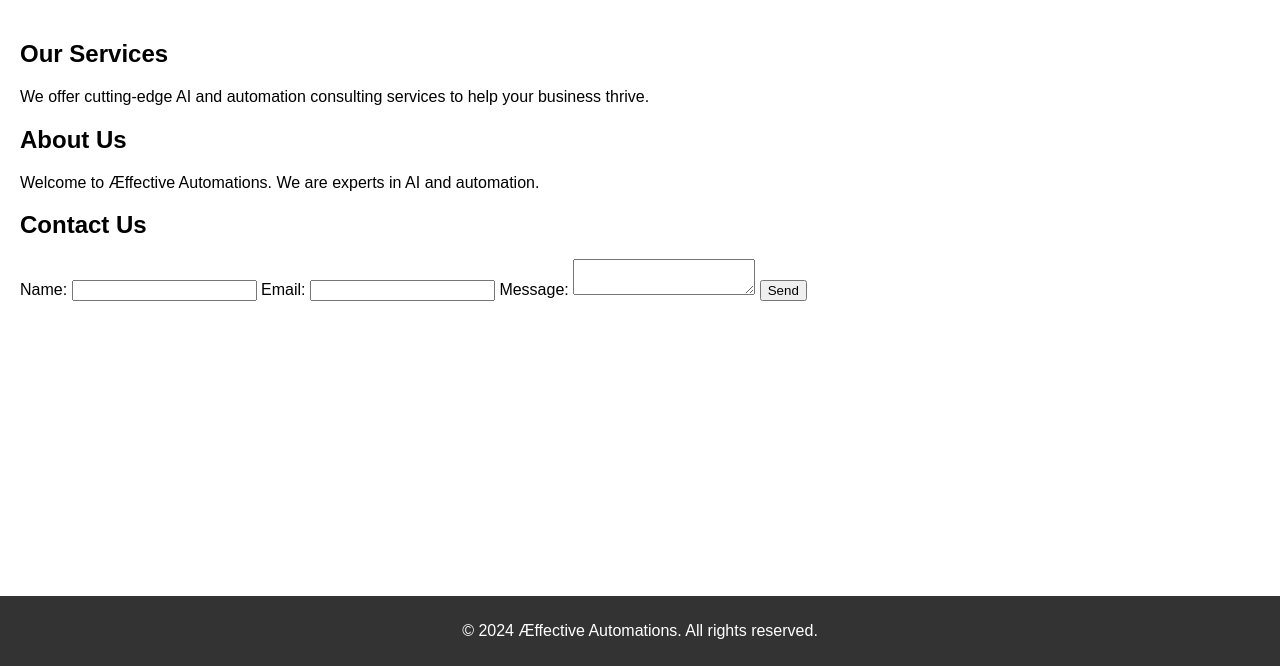
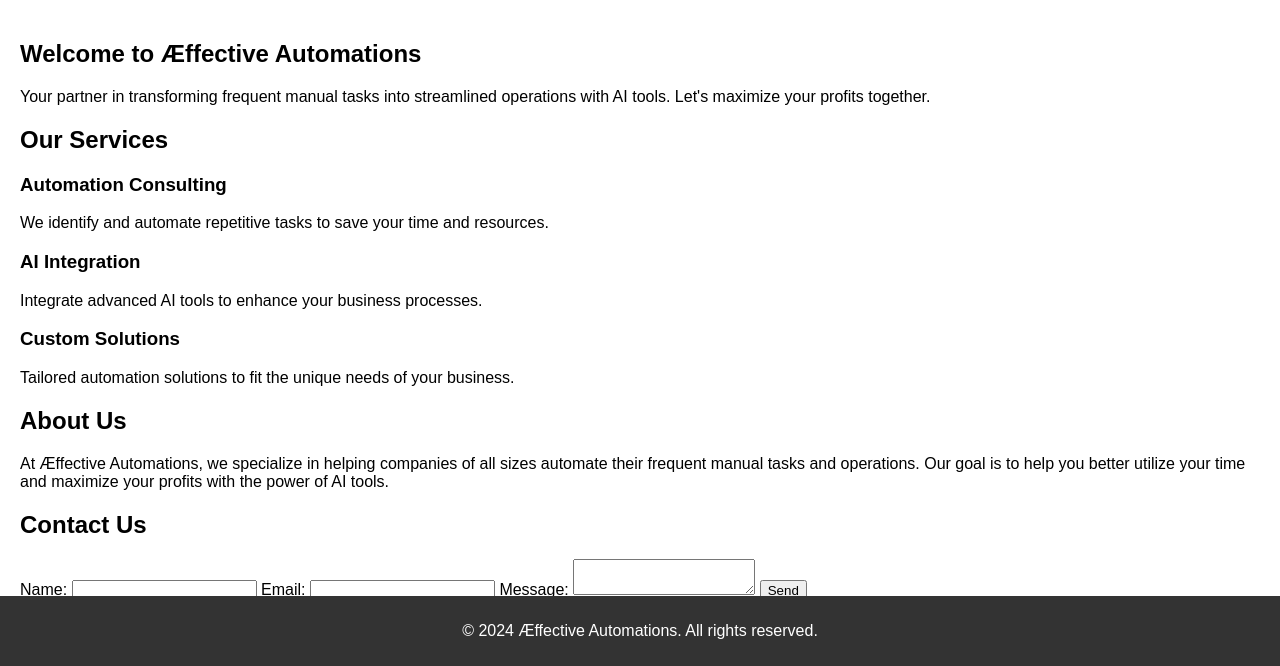
Before and after one commit to itsespo/A-Effective.Automations, a Flask app: page / in a window 1280 px wide. Shown: the part 134-800 px from the top of the page. Run offline with Flask 3, Linux system fonts and the light colour scheme.

Commit message:
Update index.html

```diff
--- a/templates/index.html
+++ b/templates/index.html
@@ -27,13 +27,28 @@
         </nav>
     </header>
     <main>
+        <section id="intro">
+            <h2>Welcome to Æffective Automations</h2>
+            <p>Your partner in transforming frequent manual tasks into streamlined operations with AI tools. Let's maximize your profits together.</p>
+        </section>
         <section id="services">
             <h2>Our Services</h2>
-            <p>We offer cutting-edge AI and automation consulting services to help your business thrive.</p>
+            <div class="service-item">
+                <h3>Automation Consulting</h3>
+                <p>We identify and automate repetitive tasks to save your time and resources.</p>
+            </div>
+            <div class="service-item">
+                <h3>AI Integration</h3>
+                <p>Integrate advanced AI tools to enhance your business processes.</p>
+            </div>
+            <div class="service-item">
+                <h3>Custom Solutions</h3>
+                <p>Tailored automation solutions to fit the unique needs of your business.</p>
+            </div>
         </section>
         <section id="about">
             <h2>About Us</h2>
-            <p>Welcome to Æffective Automations. We are experts in AI and automation.</p>
+            <p>At Æffective Automations, we specialize in helping companies of all sizes automate their frequent manual tasks and operations. Our goal is to help you better utilize your time and maximize your profits with the power of AI tools.</p>
         </section>
         <section id="contact">
             <h2>Contact Us</h2>
```
